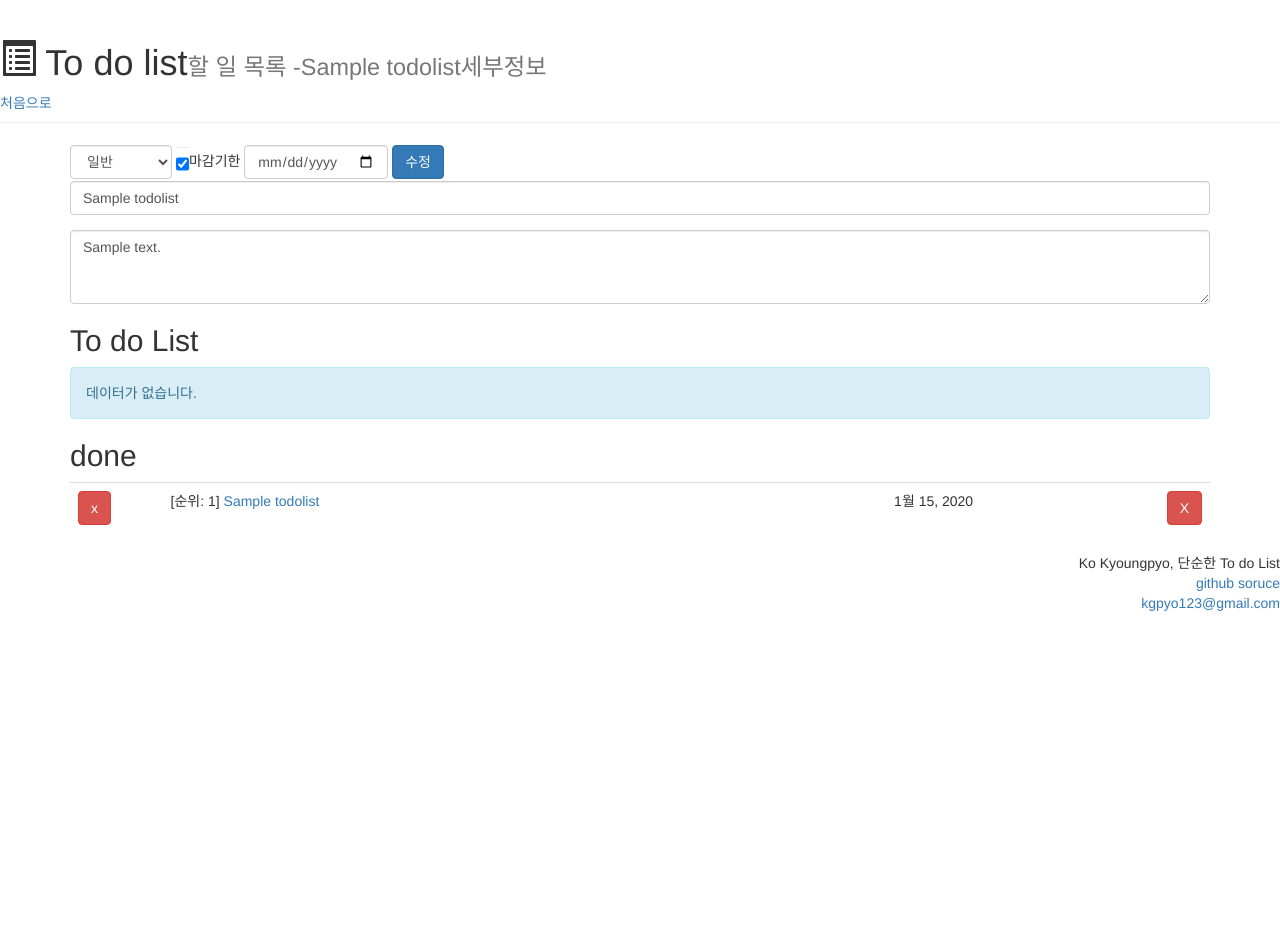
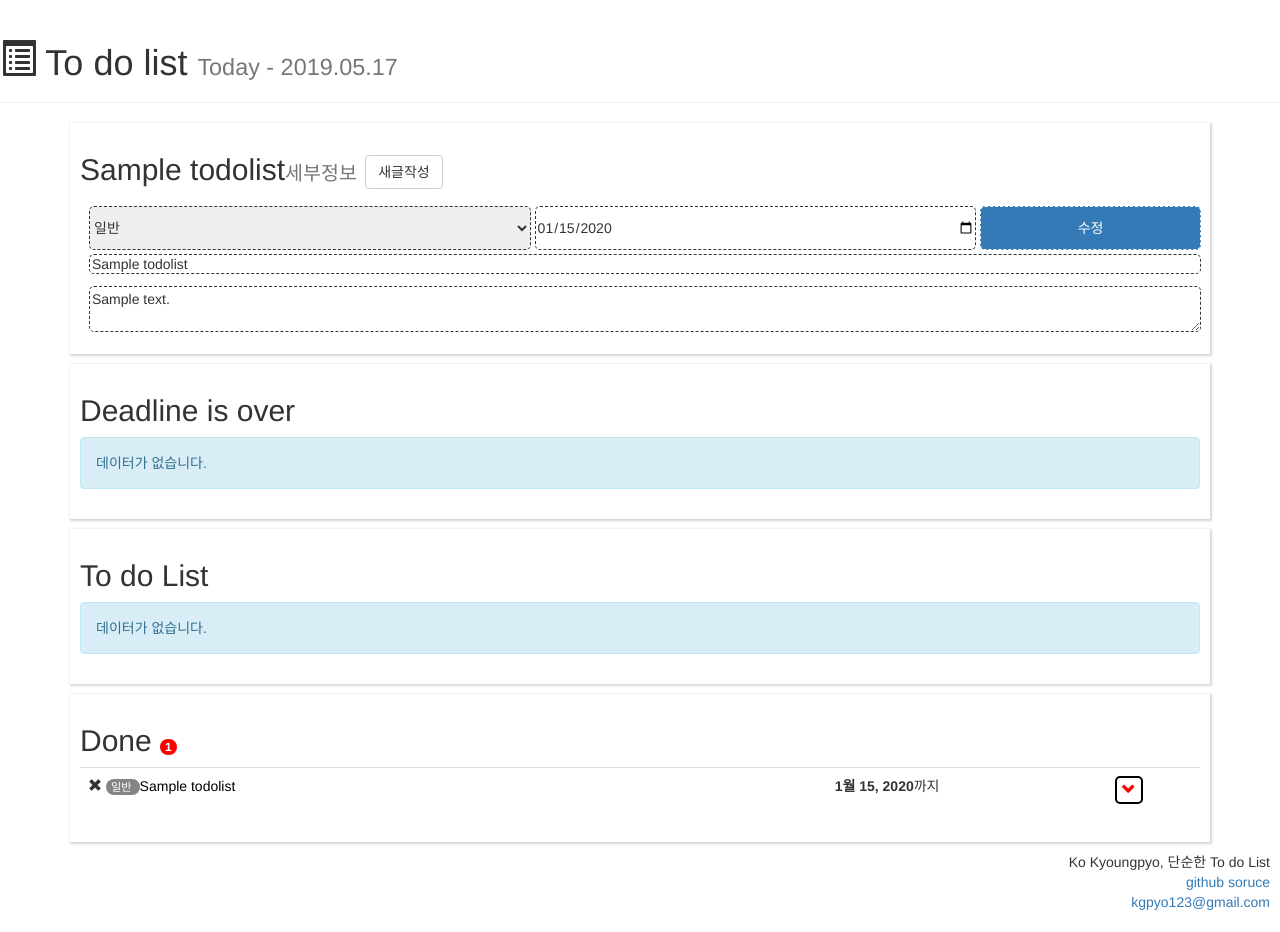
Before and after one commit to kgpyo/TODOlistWithDjango, a Django app: page /todo/1 in a window 1280 px wide. Before the commit the page ends 611 px from the top, so only its background shows below. Run offline with Django 3.2, Linux system fonts and the light colour scheme; tables that the repository leaves empty hold one stand-in row (values such as "Sample post"); some libraries are stand-ins or nearby versions.

Commit message:
css, 구조

```diff
--- /dev/null
+++ b/todo/static/todo/style.css
@@ -0,0 +1,103 @@
+.todo_section {
+    display:block;
+    padding: 10px;
+    margin: 0 0 10px 0;
+    box-shadow: 1px 1px 2px 1px #D8D8D8;
+}
+
+.todo_section:hover{
+    background-color:#fff;
+    box-shadow: 1px 1px 2px 1px #000;
+}
+
+.todo_section > table a {
+    display:block;
+    color:#000;
+}
+
+.todo_section > table a:hover {
+    color:#000;
+    text-decoration: none;
+}
+.todo_section > table > td {
+    word-break: break-all;
+}
+
+footer {
+    padding:0 10px
+}
+
+.todo-checkbox {
+    background: none;
+    border: 2px solid #000;
+    border-radius: 5px;
+    width:2em;
+    height:2em;
+    margin: 0;
+    padding: 0;
+}
+
+.red {
+    color: red;
+}
+
+.hidden-button {
+    background: none;
+    border:0px;
+    padding:0;
+    margin:0;
+
+}
+.todo-badge {
+    background-color:red;
+    border-radius: 10px;
+    color:#fff;
+    font-weight:bold;
+    font-size:0.4em;
+    margin:0px;
+    padding:1px 5px;
+}
+
+.category-badge {
+    background-color:#F78181;
+    border-radius: 10px;
+    color:#fff;
+    font-weight: lighter;
+    font-size:0.8em;
+    margin:0px;
+    padding:2px 5px;
+    display: inline;
+}
+
+.category-badge-1 {
+    background-color:#848484
+}
+
+.category-badge-2 {
+    background-color:#AEB404
+}
+.category-badge-3 {
+    background-color:#FE9A2E
+}
+.category-badge-4 {
+    background-color:#F78181
+}
+
+.todo-form-inline {
+    -ms-display: flexbox;
+    display: flex;
+    flex-direction: row;
+    justify-content: space-around
+}
+
+.todo-form input, .todo-form select, .todo-form textarea{
+    border-radius: 5px;
+    border:1px dashed;
+    width:100%;
+    height:100%;
+    margin: 5px;
+}
+
+.todo-form div {
+    margin:2px;
+}
--- a/todo/templates/todo/body.html
+++ b/todo/templates/todo/body.html
@@ -1,30 +1,31 @@
+{% load static %}
 <!DOCTYPE html>
 <html lang="ko">
     <head>
         <meta charset="utf-8">
+        <meta name="viewport" content="width=device-width, initial-scale=1">
         <title>{% block title %}{% endblock %}</title>
         <link rel="stylesheet" href="https://maxcdn.bootstrapcdn.com/bootstrap/3.3.2/css/bootstrap.min.css">
-        <meta name="viewport" content="width=device-width, initial-scale=1">
+        <link rel="stylesheet" href="{% static 'todo/style.css' %}">
     </head>
     <body>
         <header class="page-header">
-            <h1><span class="glyphicon glyphicon-list-alt" aria-hidden="true"></span> To do list<small>할 일 목록 -{% block subtitle %}{% endblock %}</small></h1>
-            <a href="{% url 'todo:index' %}">처음으로</a>
+            <h1><span class="glyphicon glyphicon-list-alt" aria-hidden="true"></span> To do list <small>Today - {% now "Y.m.d" %}</small></h1>
         </header>
         <main class="container">
            {% block content %}
            {% endblock %}
             <article>
-                <section id="to-do-list">
-                    <h2>To do List</h2>
+                <section id="deadline-list" class="todo_section">
                 </section>
-                <section id="done-list">
-                    <h2>done</h2>
+                <section id="to-do-list" class="todo_section">
+                </section>
+                <section id="done-list" class="todo_section">
                 </section>
             </article>
         </main>
-        <footer>
-            <address class="text-right">
+        <footer class="text-right">
+            <address>
                 Ko Kyoungpyo, 단순한 To do List<br>
                 <a href="https://github.com/kgpyo/TODOlistWithDjango">github soruce</a><br>
                 <a href="mailto:kgpyo123@gmail.com">kgpyo123@gmail.com</a>
--- a/todo/templates/todo/content.html
+++ b/todo/templates/todo/content.html
@@ -16,7 +16,7 @@
             </div>
             <div class="form-group">
                 <input type="checkbox" class="form-control" name="setDeadline" value="1" {% if content.deadline %}checked{% endif %}>마감기한
-                <input type="date" class="form-control" name="deadline">
+                <input type="date" class="form-control" name="deadline" value="{{ content.deadline|date:'Y-m-d' }}">
             </div>
             <div class="form-group">
                 <input type="submit" value="수정" class="btn btn-primary" class="form-control">
--- /dev/null
+++ b/todo/templates/todo/error.html
@@ -0,0 +1,6 @@
+{% extends 'todo/body.html' %}
+{% block title %}To do List 오류{% endblock %}
+{% block content %}
+ERROR {{ error_code }}<br />
+{{ error_message }}
+{% endblock %}
--- /dev/null
+++ b/todo/templates/todo/form.html
@@ -0,0 +1,37 @@
+{% extends 'todo/body.html' %}
+{% block title %}To do List{% endblock %}
+{% block content %}
+<article>
+    <seciton class="todo_section">
+        {% if content %}
+            <h2>{{ content.title }}<small>세부정보</small> <a href="{% url 'todo:index' %}" class="btn btn-default">새글작성</a></h2>
+        {% endif %}
+        <form method="post" action="{% url 'todo:index' %}" class="todo-form">
+            {% csrf_token %}
+            <div class="todo-form-inline">
+                <div style="flex:2">
+                    <select name="priority" required>
+                        {% for priority in priority_choices %}
+                        {% if content and content.priority == priority.0 %}
+                        <option value="{{ priority.0 }}" selected>{{ priority.1 }}</option>
+                        {% else %}
+                        <option value="{{ priority.0 }}">{{ priority.1 }}</option>
+                        {% endif %}
+                        {% endfor %}
+                    </select>
+                </div>
+                <div style="flex:2">
+                    <input type="date" {% if content.deadline %}value="{{ content.deadline|date:'Y-m-d'}}"{% endif %}>
+                </div>
+                <div style="flex:1">
+                    <input class="btn btn-primary" type="submit" value="{% if content %}수정{% else %}작성{% endif %}">
+                </div>
+            </div>
+            <div>
+                <div><input class="todo-form-control" type="text" placeholder="해야 할 일(필수입력)" name="title" value="{{ content.title }}" required></div>
+                <div><textarea class="todo-form-control" placeholder="구체적인 설명(선택입력)">{{ content.text }}</textarea></div>
+            </div>
+        </form>
+    </seciton>
+</article>
+{% endblock %}
--- a/todo/templates/todo/list_view.html
+++ b/todo/templates/todo/list_view.html
@@ -1,50 +1,62 @@
-
-{% if to_do_list %}
+<h2>{{ board_name }} {% if to_do_list %}<span class="todo-badge">{{ to_do_list.count }}</span>{% endif %}</h2>
+{% if not to_do_list %}
+<div class="alert alert-info" role="alert">데이터가 없습니다.</div>
+{% else %}
 <table class="table table-hover">
-    {% for todo in to_do_list %}
-{% if todo.priority == 1 %}
-<tr class="row">
-{% elif todo.priority == 2 %}
-<tr class="row success">
-{% elif todo.priority == 3 %}
-<tr class="row warning">
-{% elif todo.priority == 4 %}
-<tr class="row danger">
-{% endif %}
-        <td class="col-sm-1">
-            <form method="post" action="{% url 'todo:todo' todo.pk %}">
+    {% for content in to_do_list %}
+    <tr>
+        <td class="col-sm-8">
+            <!-- 데이터 삭제 -->
+            <form method="post" action="{% url 'todo:todo' content.pk %}" style="display: inline">
                 {% csrf_token %}
                 <input type="hidden" name="_method" value="delete">
-                <input type="submit" class="btn btn-danger" value="x">
+                <button type="submit" title="글 삭제" class="hidden-button">
+                    <span class="glyphicon glyphicon-remove" aria-hidden="true"></span>
+                </button>
             </form>
+            <!-- 우선순위 표기 -->
+            {% if content.priority == 1 %}
+            <span class="category-badge category-badge-1">
+            {% elif content.priority == 2 %}
+            <span class="category-badge category-badge-2">
+            {% elif content.priority == 3 %}
+            <span class="category-badge category-badge-3">
+            {% elif content.priority == 4 %}
+            <span class="category-badge category-badge-4">
+            {% endif %}
+            {{content.get_priority_display}}
+            </span>
+            <!-- TODO 제목 -->
+            <a style="display: inline" href="{% url 'todo:todo' content.pk %}">
+                {{ content.title }}
+            </a>
         </td>
-        <td class="col-sm-8">
-            [순위: {{ todo.priority  }}]
-            <a href="{% url 'todo:todo' todo.pk %}">{{todo.title}}</a>
-        </td> <!-- 색깔로 우선순위 표시-->
+        <!-- 마감기한 표시 -->
         <td class="col-sm-3">
-            {% if todo.deadline %}
-            {{ todo.deadline }}
+            {% if content.deadline %}
+                <strong>{{ content.deadline }}</strong>까지
             {% else %}
-            미지정
+                -
             {% endif %}
         </td>
+        <!-- 완료/미완료 처리 -->
         <td class="col-sm-2">
-            <form method="post" action="{% url 'todo:todo' todo.pk %}">
+            <form method="post" action="{% url 'todo:todo' content.pk %}">
                 {% csrf_token %}
-                <input type="hidden" name="_method" value="put">
-                {% if todo.is_done == True %}
-                <input type="submit" class="btn btn-danger" value="X">
+                <input type="text" name="_method" value="put" hidden>
+                {% if content.is_done == True %}
                 <input type="hidden" name="is_done" value=0>
+                <button type="submit" class="todo-checkbox" title="완료 취소">
+                    <span class="glyphicon glyphicon-chevron-down red" aria-hidden="true"></span>
+                </button>
                 {% else %}
-                <input type="submit" class="btn btn-danger" value="O">
-                <input type="hidden" name="is_done" value=1>
+                <input type="hidden" name="is_done" value=1 title="완료">
+                    <button type="submit" class="todo-checkbox">
+                </button>
                 {% endif %}
             </form>
         </td>
     </tr>
     {% endfor %}
 </table>
-{% else %}
-    <div class="alert alert-info" role="alert">데이터가 없습니다.</div>
 {% endif %}
--- a/todo/views.py
+++ b/todo/views.py
@@ -15,23 +15,10 @@ def index(request):
     #글 작성시
     if request.method == "POST":
         return write_post(request)
-
     data = {
-        'deadline_over_count':0,
-        'goal':0.0
-        }
-    todolist = TodoList.objects.filter(is_done=False, deadline__lt=datetime.date.today())
-
-    data['deadline_over_count'] = todolist.count()
-
-    try:
-        done = TodoList.objects.filter(is_done=True).count()
-        total = TodoList.objects.all().count()
-        data['goal'] = (done/total)*100
-    except:
-        data['goal'] = 0
-
-    return render(request, 'todo/index.html', data)
+        'priority_choices' : TodoList.PRIORITY_CHOICES
+    }
+    return render(request, 'todo/form.html', data)
 
 def write_post(request):
     input_data = {}
@@ -53,41 +40,64 @@ class TodoListDoneView(generic.ListView):
     model = TodoList
     context_object_name = 'to_do_list'
     template_name='todo/list_view.html'
+    board_name = 'Done'
 
     def get_queryset(self):
-        return TodoList.objects.filter(is_done=True)
+        return TodoList.objects.filter(is_done=True).order_by('-write_date')
+
+    def get_context_data(self, **kwargs):
+        data = super().get_context_data(**kwargs)
+        data['board_name'] = self.board_name
+        return data
 
 class TodoListDeadLineIsOverView(generic.ListView):
     model = TodoList
     context_object_name = 'to_do_list'
     template_name='todo/list_view.html'
+    board_name = 'Deadline is over'
 
     def get_queryset(self):
         return TodoList.objects.filter(is_done=False, \
-        deadline__lt=datetime.date.today())
+        deadline__lt=datetime.date.today()).order_by('-write_date')
+
+    def get_context_data(self, **kwargs):
+        data = super().get_context_data(**kwargs)
+        data['board_name'] = self.board_name
+        return data
 
 class TodoListView(generic.ListView):
     model = TodoList
     context_object_name = 'to_do_list'
     template_name='todo/list_view.html'
+    board_name = 'To do List'
 
     def get_queryset(self):
         return TodoList.objects.filter(
             (Q(deadline__gte=datetime.date.today())&Q(is_done=False))|
             (Q(deadline__isnull=True)&Q(is_done=False))
-        )
+        ).order_by('-write_date')
+
+    def get_context_data(self, **kwargs):
+        data = super().get_context_data(**kwargs)
+        data['board_name'] = self.board_name
+        return data
 
 
 class TodoListContentView(View):
     def post(self, request, todo_id):
-        if request.POST['_method'].upper() == 'PUT':
+        method = request.POST.get('_method', 'none')
+        if method.upper() == 'PUT':
             return self.put(request, todo_id)
-        if request.POST['_method'].upper() == 'DELETE':
+        if method.upper() == 'DELETE':
             return self.delete(request, todo_id)
+        return HttpResponse("forbiden")
 
     def get(self, request, todo_id):
         todolist = get_object_or_404(TodoList, pk=todo_id)
-        return render(request, 'todo/content.html', {'content':todolist})
+        return render(request, 'todo/form.html', {
+            'content':todolist,
+            'priority_choices' : TodoList.PRIORITY_CHOICES
+        })
 
     def put(self, request, todo_id):
         todolist = get_object_or_404(TodoList, pk=todo_id)
--- a/todolist/settings.py
+++ b/todolist/settings.py
@@ -119,3 +119,6 @@ USE_TZ = False
 # https://docs.djangoproject.com/en/2.2/howto/static-files/
 
 STATIC_URL = '/static/'
+STATICFILES_DIRS = [
+    os.path.join(BASE_DIR, "static")
+]
```
Also changed, not shown: todo/templates/todo/index.html (deleted, +0 -50 lines).
